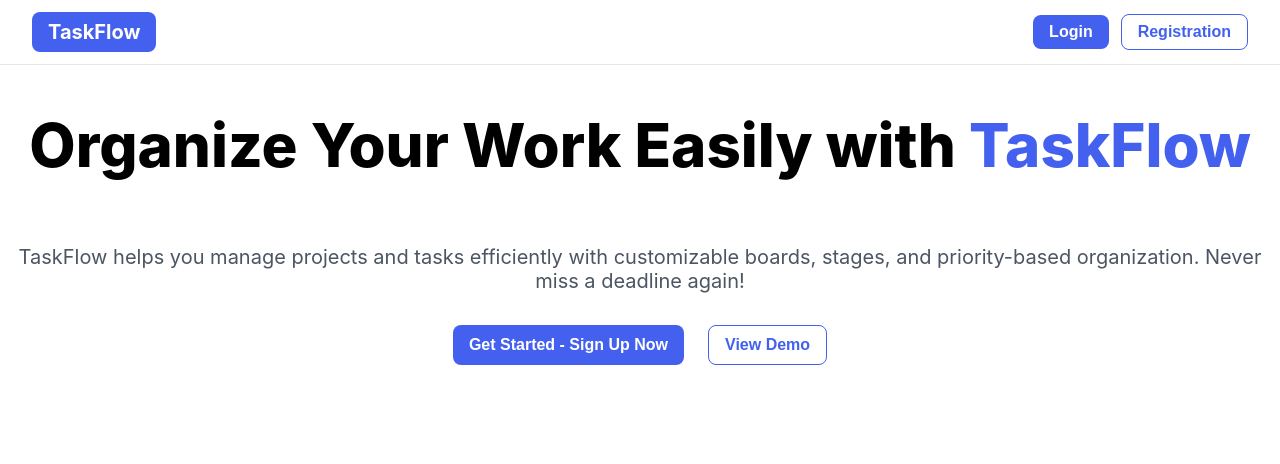
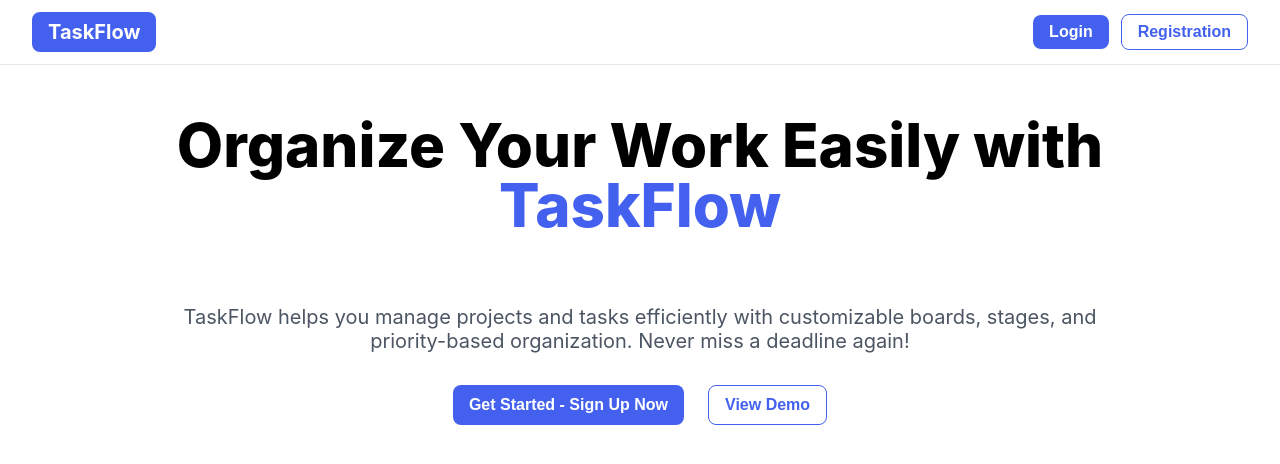
Before and after one commit to Gurov540/React-Modal, a React (Vite) app: page / in a window 1280 px wide. Shown: the top 464 px of the page. Built offline with nearby package versions, Linux system fonts and the light colour scheme.

Commit message:
add default styles to container

```diff
--- a/src/index.css
+++ b/src/index.css
@@ -6,3 +6,7 @@ body {
   font-family: -Apple-system, BlinkMacSystemFont, "Segoe UI", Roboto,
     "Helvetica Neue", Arial, sans-serif;
 }
+
+.container {
+  width: 992px;
+}
```
